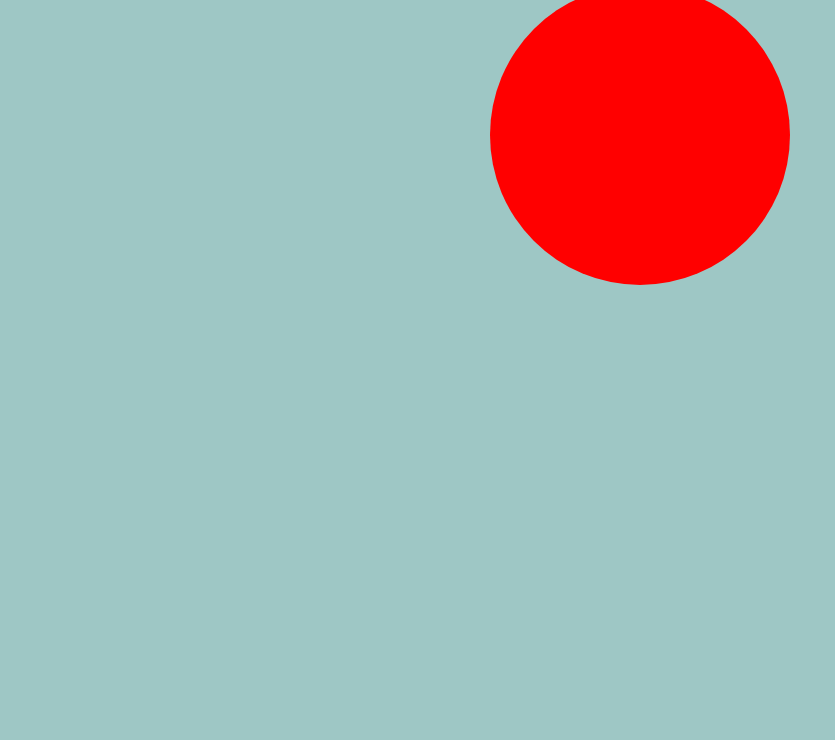
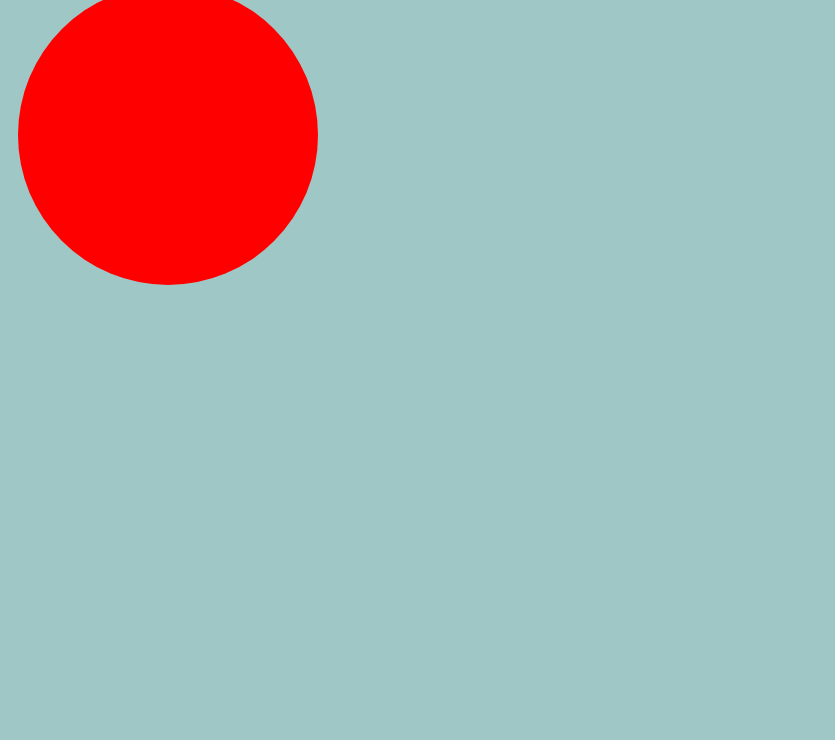
Before and after one commit to IanBurwell/DashboardBioSite, a plain HTML site: page katya.html in a window 1280 px wide. Shown: the part 60-800 px from the top of the page, without its empty margins (0-835 px from the left). Drawn offline with Linux system fonts and the light colour scheme.

Commit message:
Update katya.html

```diff
--- a/katya.html
+++ b/katya.html
@@ -18,7 +18,7 @@
 			background: red;
 			border-width: 10px;
 			border-color: #A00000;
-			margin: 0 auto;
+			margin: 0 0 10 10;
 		}
 	</style>
 </head>
```
